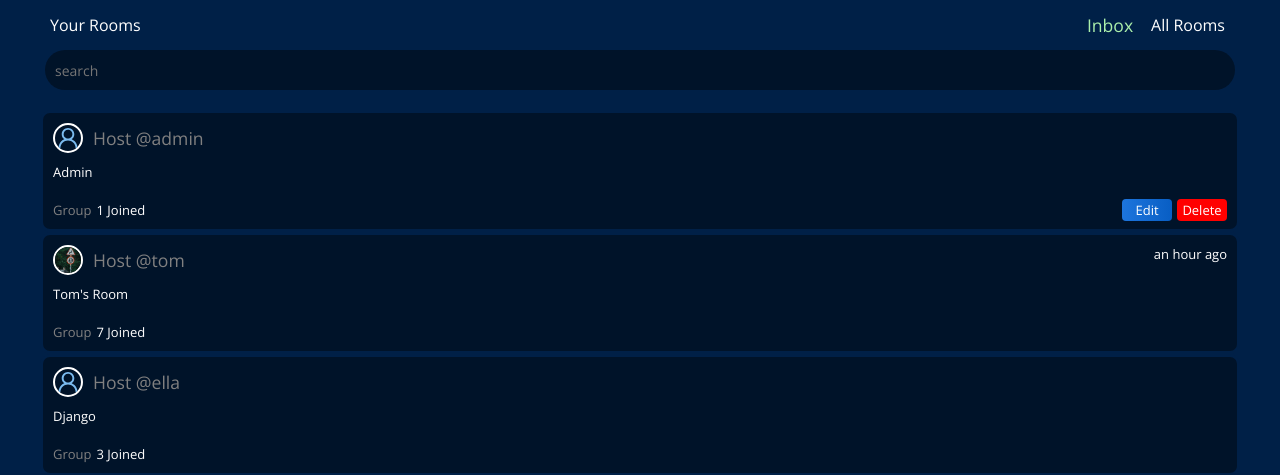
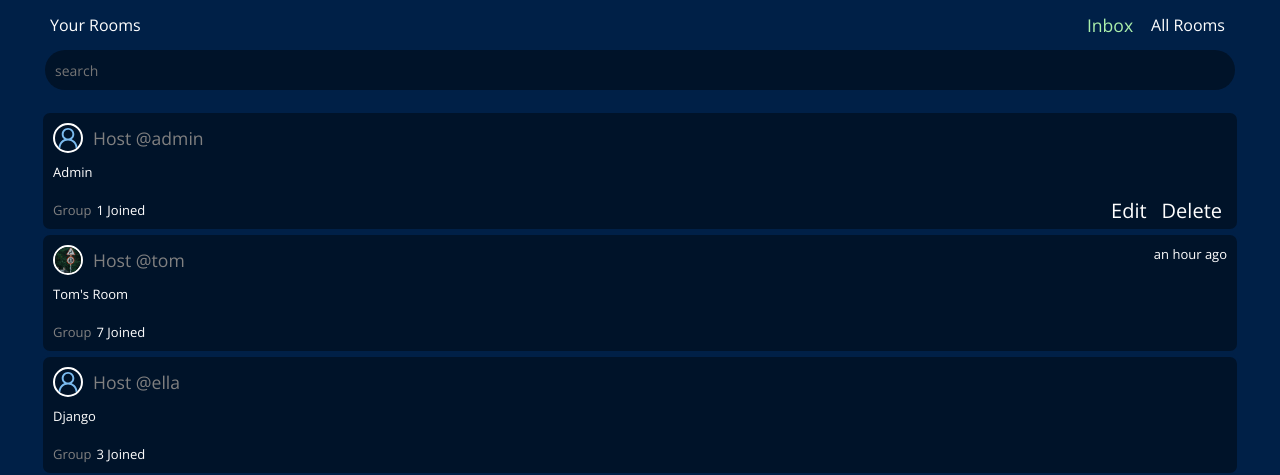
Before and after one commit to ogayanfe/django-chat-application, a Django app: page / in a window 1280 px wide. Shown: the part 40-515 px from the top of the page. Run offline with Django 4.2, Linux system fonts and the light colour scheme; a user stored in the database is signed in; data comes from the database, SQL or seed files in the repository; both versions use the stored data as it was after the commit; parts of the project's set-up code (start-up, migrations or seed data) failed here and were passed over; some libraries are stand-ins or nearby versions.

```diff
--- a/chat/static/chat/css/index.css
+++ b/chat/static/chat/css/index.css
@@ -116,20 +116,11 @@ main> {
     gap: 5px;
 }
 
-.conversation-footer .edit,
-.conversation-footer .delete {
-    padding: 2px;
-    border-radius: 4px;
-    width: 50px;
-    border: none;
-    color: #fff;
-    text-align: center;
-    background: linear-gradient(90deg, #1D75DD 0%, #085EC4 100%);
+.conversation-footer a {
+    padding: 5px;
+    font-size: 20px;
 }
 
-.conversation-footer .delete {
-    background: red;
-}
 
 .conversation a {
     color: white;
--- a/chat/templates/chat/index.html
+++ b/chat/templates/chat/index.html
@@ -63,13 +63,12 @@
                     >
                     {{room.members.count}} Joined {% if user == room.creator %}
                     <div class="edit-links">
-                        <a class="edit" href="{% url 'update-room' room.id%}">Edit</a>
-                        <a
-                            class="delete"
-                            href="{% url 'delete-room' room.id%}"
-                            style="background-color: red"
-                            >Delete</a
-                        >
+                        <a href="{% url 'update-room' room.id%}">
+                            <iconify-icon icon="ant-design:edit-outlined"> Edit </iconify-icon>
+                        </a>
+                        <a href="{% url 'delete-room' room.id%}">
+                            <iconify-icon icon="fluent:delete-32-filled">Delete</iconify-icon>
+                        </a>
                     </div>
                     {% endif %}
                 </div>
```
Also changed, not shown: core/asgi.py (+7 -3 lines), db.sqlite3.
